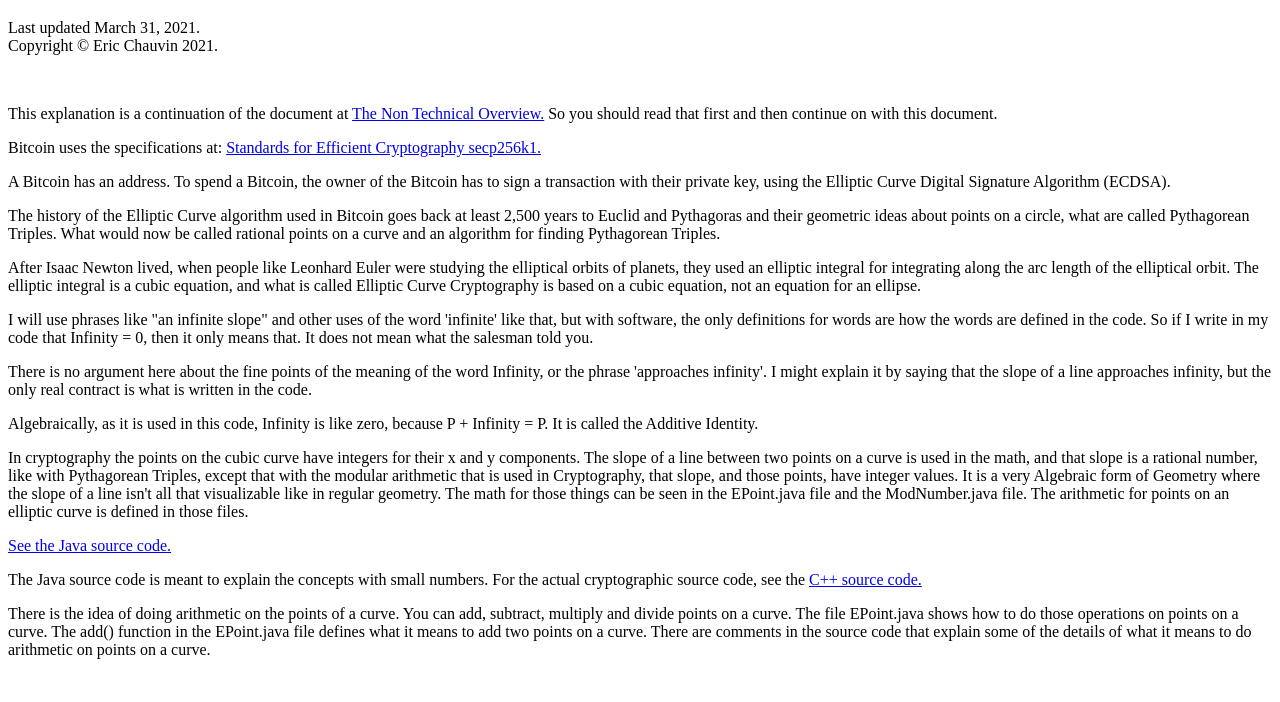
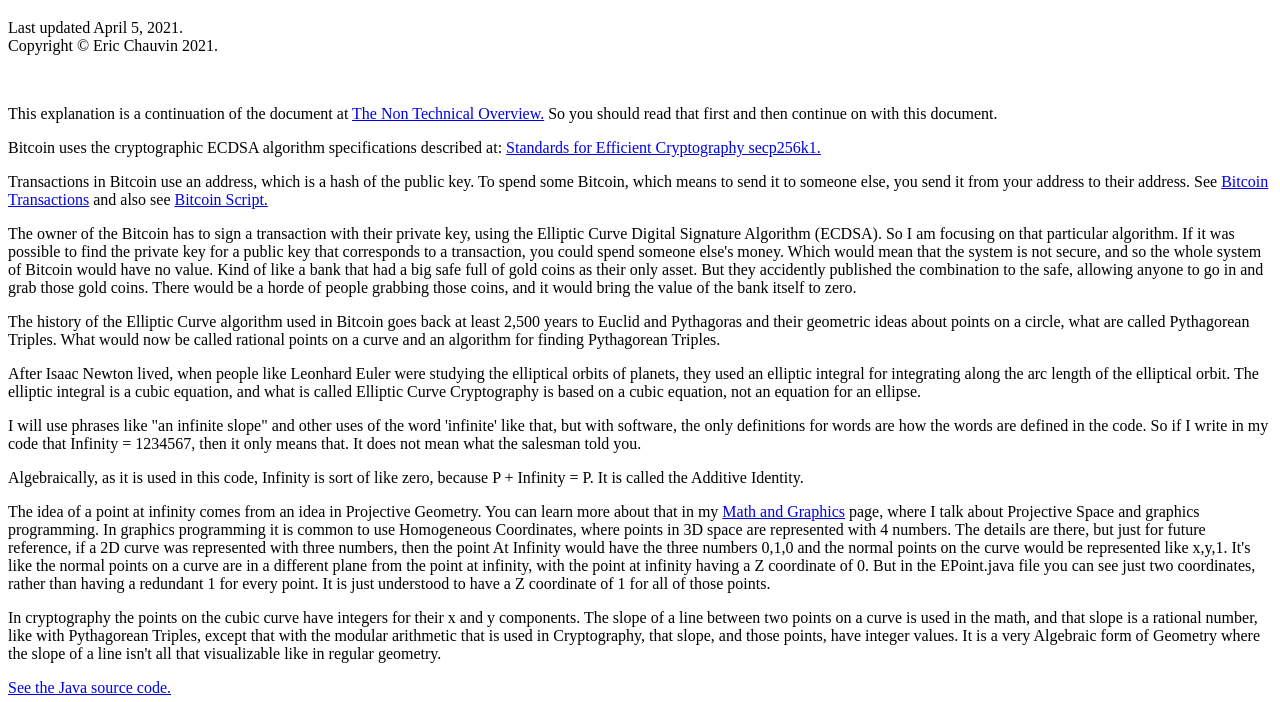
Before and after one commit to EricInArizona/EricInArizona.github.io, a plain HTML site: page BitcoinCryptoTech.htm in a window 1280 px wide. Shown: the part 98-800 px from the top of the page. Drawn offline with Linux system fonts and the light colour scheme.

Commit message:
Update BitcoinCryptoTech.htm

```diff
--- a/BitcoinCryptoTech.htm
+++ b/BitcoinCryptoTech.htm
@@ -5,7 +5,7 @@
 </head>
 <body>
 <h1>How Bitcoin Works<br>The Technical Details</h1>
-<p>Last updated March 31, 2021.<br>
+<p>Last updated April 5, 2021.<br>
 Copyright &copy; Eric Chauvin 2021.</p>
 <br>
 
@@ -17,16 +17,41 @@ Copyright &copy; Eric Chauvin 2021.</p>
  document.
 </p>
 
-<p>Bitcoin uses the specifications at:
+<p>Bitcoin uses the cryptographic ECDSA
+ algorithm specifications described at:
  <a href="http://www.secg.org/sec2-v2.pdf">
 Standards for Efficient Cryptography secp256k1.</a>
 </p>
 
-<p>A Bitcoin has an address.  To spend a Bitcoin,
- the owner of the Bitcoin has to sign a
- transaction with their private key, using the
- Elliptic Curve Digital Signature Algorithm
- (ECDSA).
+<p>Transactions in Bitcoin use an address, which
+ is a hash of the public key.  To spend some
+ Bitcoin, which means to send it to someone
+ else, you send it from your address to their
+ address.  See
+ <a href="https://en.bitcoin.it/wiki/Transaction">
+ Bitcoin Transactions</a> and also see
+ <a href="https://en.bitcoin.it/wiki/Script">
+ Bitcoin Script.</a>
+</p>
+
+<p>The owner of the Bitcoin has to sign a
+ transaction with their private key, using
+ the Elliptic Curve Digital Signature Algorithm
+ (ECDSA).  So I am focusing on that particular
+ algorithm.  If it was possible to find the
+ private key for a public key that corresponds
+ to a transaction, you could spend someone
+ else's money.  Which would mean that the
+ system is not secure, and so the whole system
+ of Bitcoin would have no value.  Kind of like
+ a bank that had a big safe full of gold coins
+ as their only asset.  But they accidently
+ published the combination to the safe,
+ allowing anyone to go in and grab those gold
+ coins.  There would be a horde of people
+ grabbing those coins, and it would bring the
+ value of the bank itself to zero.
+</p>
 
 <p>The history of the Elliptic Curve algorithm
  used in Bitcoin goes back at
@@ -53,24 +78,40 @@ Standards for Efficient Cryptography secp256k1.</a>
  and other uses of the word 'infinite' like that,
  but with software, the only definitions for words
  are how the words are defined in the code.
- So if I write in my code that Infinity = 0,
+ So if I write in my code that Infinity = 1234567,
  then it only means that.  It does not mean
  what the salesman told you.
 </p>
 
-<p>There is no argument here about the
- fine points of the meaning of the word
- Infinity, or the phrase 'approaches infinity'.
- I might explain it by saying that the slope
- of a line approaches infinity, but the only
- real contract is what is written in
- the code.
+<p>Algebraically, as it is used in this code,
+ Infinity is sort of like zero, because
+ P + Infinity = P.  It is called the Additive
+ Identity.
 </p>
 
-<p>Algebraically, as it is used in this code,
- Infinity is like zero, because
- P + Infinity = P.  It is called the Additive
- Identity.
+<p>The idea of a point at infinity comes from
+ an idea in Projective Geometry.  You can learn
+ more about that in my
+ <a href="https://ericinarizona.github.io/MathGraphics.htm">
+ Math and Graphics</a> page, where I talk about
+ Projective Space and graphics programming.
+ In graphics programming it is common to use
+ Homogeneous Coordinates, where points in 3D
+ space are represented with 4 numbers.  The
+ details are there, but just for future
+ reference, if a 2D curve was represented with
+ three numbers, then the point At Infinity
+ would have the three numbers 0,1,0 and the
+ normal points on the curve would be
+ represented like x,y,1.  It's like the
+ normal points on a curve are in a different
+ plane from the point at infinity, with the
+ point at infinity having a Z coordinate of 0.
+ But in the EPoint.java file you can see just
+ two coordinates, rather than having a redundant
+ 1 for every point.  It is just understood to
+ have a Z coordinate of 1 for all of those
+ points.
 </p>
 
 <p>In cryptography the points on the cubic
@@ -83,11 +124,7 @@ Standards for Efficient Cryptography secp256k1.</a>
  that slope, and those points, have integer
  values.  It is a very Algebraic form of Geometry
  where the slope of a line isn't all that
- visualizable like in regular geometry.  The
- math for those things can be seen in the
- EPoint.java file and the ModNumber.java
- file.  The arithmetic for points on an
- elliptic curve is defined in those files.
+ visualizable like in regular geometry.
 </p>
 
 <p><a href="https://github.com/EricInArizona/BitcoinJava">
@@ -97,7 +134,7 @@ See the Java source code.</a>
 <p>The Java source code is meant to explain the
  concepts with small numbers.  For the actual
  cryptographic source code, see the
- <a href="https://github.com/EricInArizona/BitcoinCpp">
+ <a href="https://github.com/EricInArizona/Cryptography">
  C++ source code.</a>
 </p>
 
@@ -113,7 +150,23 @@ See the Java source code.</a>
  points on a curve.
 </p>
 
+<p>The expression Q = nP means to add P n times.
+ It is Scalar multiplication of the point P.
+ The public key is a point on the curve.
+ The private key is an integer k.  To get the
+ public key, multiply the integer k, the
+ private key, with the generator point G.
+ So pubKey = kG.
+</p>
 
+<p>A private key is a large integer.  The
+ public key is a point on the curve.
+</p>
+
+<p><a href="https://ericinarizona.github.io/">
+ Main Page</a>
+<br><br>
+</p>
 
 </body>
 </html>
```
